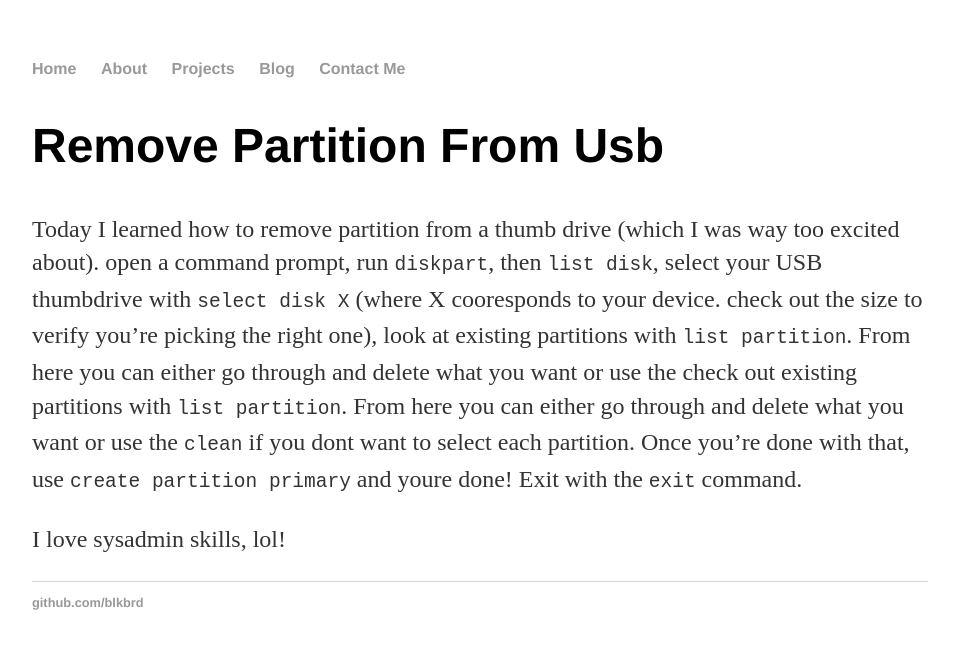
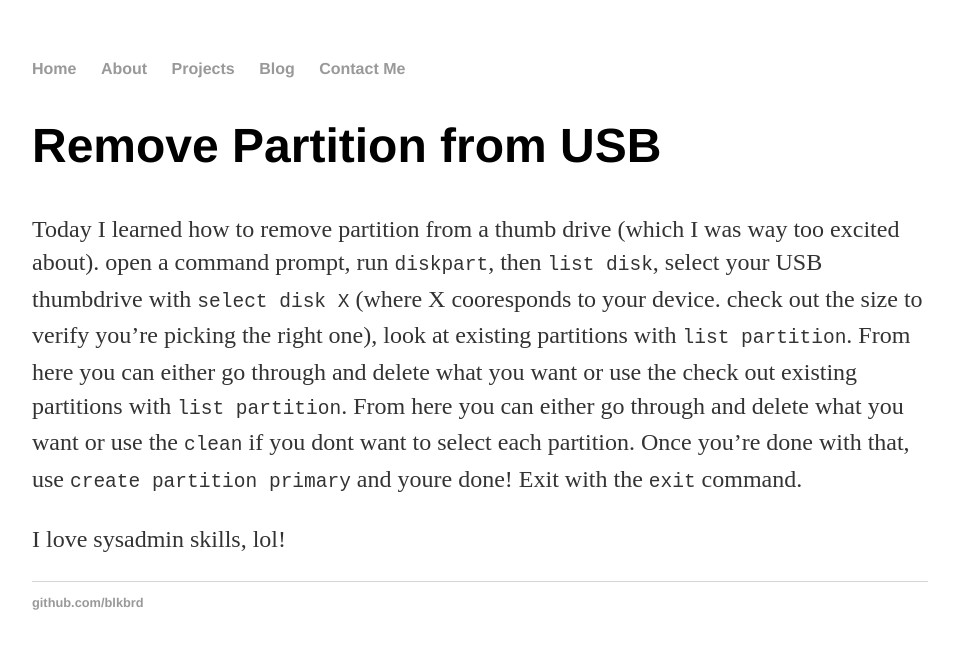
Before and after one commit to blkbrd/blkbrd.github.io, a Jekyll site: the page built from _posts/2019-03-09-Remove-Partition-from-USB.md, in a window 1280 px wide. Shown: the top 649 px of the page, without its empty margins (160-1113 px from the left). Built offline with Jekyll 4.4.1, drawn with Linux system fonts in a browser that asks for light colours; our own code applies the rules of GitHub Pages for plain Markdown files; part of the change alters nothing that is shown.

```diff
--- a/_posts/2019-03-09-Remove-Partition-from-USB.md
+++ b/_posts/2019-03-09-Remove-Partition-from-USB.md
@@ -1,3 +1,9 @@
+---
+layout: post
+title: "Remove Partition from USB"
+date: 2019-03-09
+---
+
 Today I learned how to remove partition from a thumb drive (which I was way too excited about).
 open a command prompt, run <code>diskpart</code>, then <code>list disk</code>, select your USB thumbdrive with <code>select disk X</code>
 (where X cooresponds to your device. check out the size to verify you're picking the right one),
```
